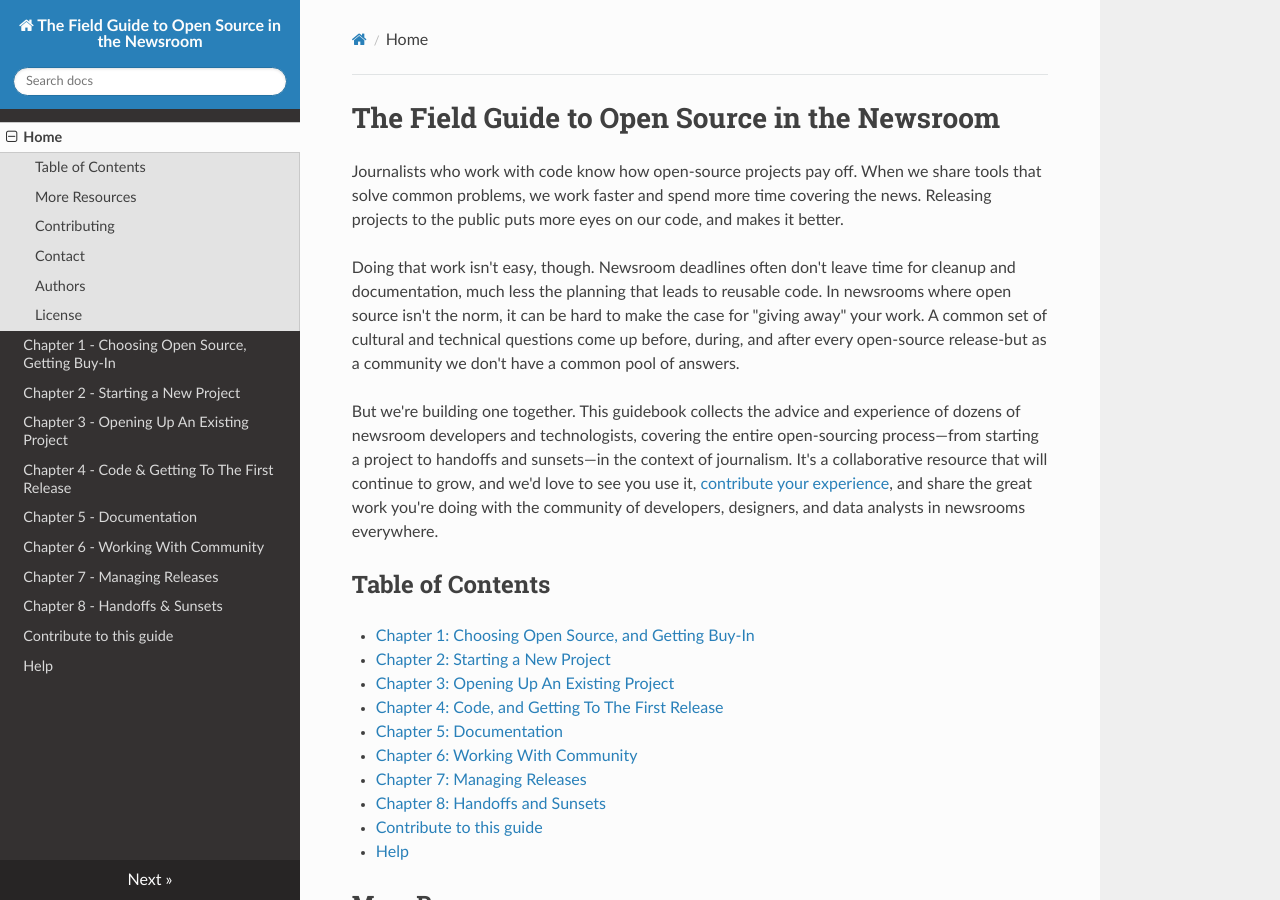
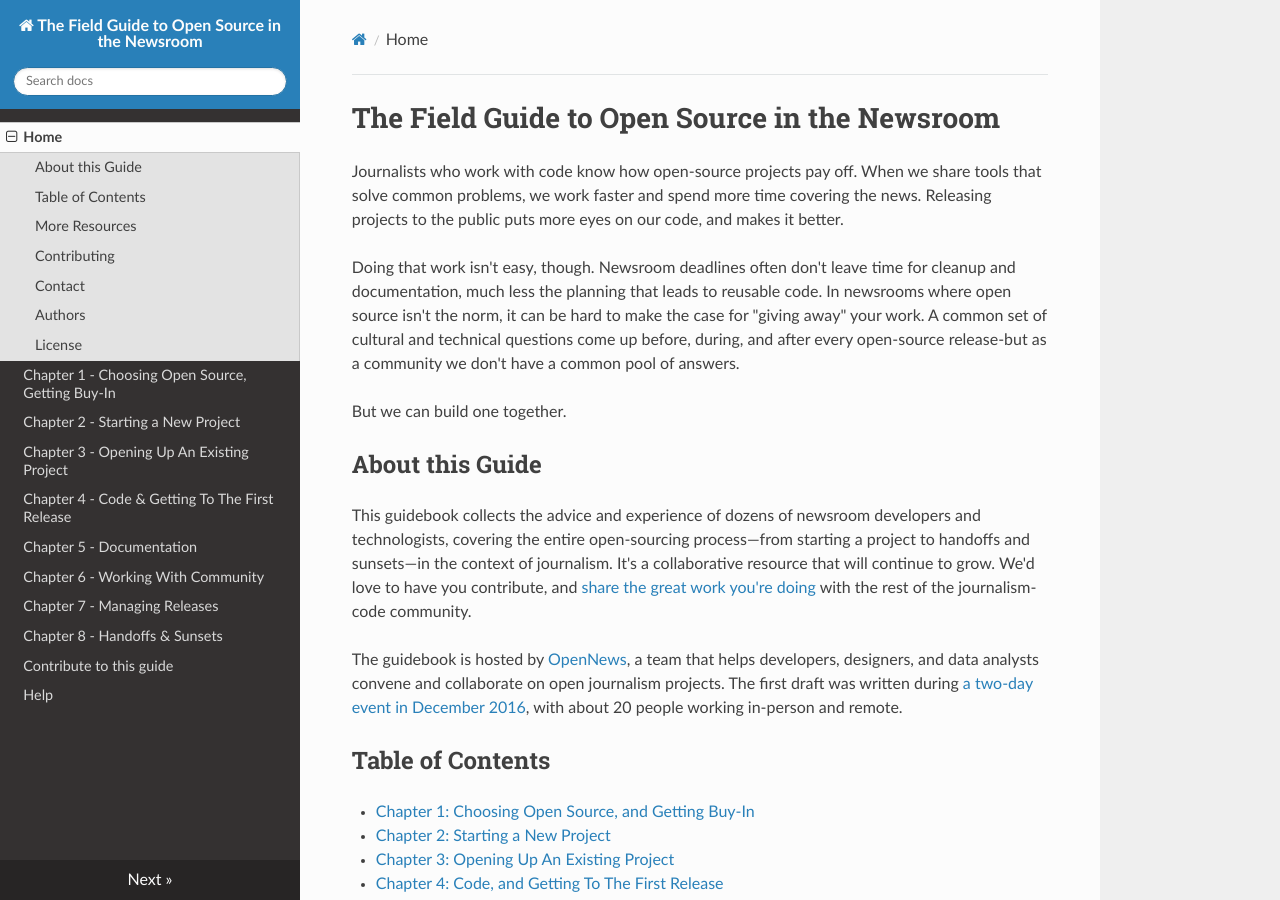
Before and after one commit to OpenNewsLabs/field-guide-open-source-newsroom, an MkDocs documentation site: the page built from docs/index.md, in a window 1280 px wide and 900 px high. Built offline with MkDocs 1.6.1, drawn with Linux system fonts in a browser that asks for light colours; nearby versions of some CDN libraries; old or Windows-style settings are respelled for this version of MkDocs.

Commit message:
expand About section of readme

```diff
--- a/docs/index.md
+++ b/docs/index.md
@@ -4,7 +4,13 @@ Journalists who work with code know how open-source projects pay off. When we sh
 
 Doing that work isn't easy, though. Newsroom deadlines often don't leave time for cleanup and documentation, much less the planning that leads to reusable code. In newsrooms where open source isn't the norm, it can be hard to make the case for "giving away" your work. A common set of cultural and technical questions come up before, during, and after every open-source release-but as a community we don't have a common pool of answers.
 
-But we're building one together. This guidebook collects the advice and experience of dozens of newsroom developers and technologists, covering the entire open-sourcing process—from starting a project to handoffs and sunsets—in the context of journalism. It's a collaborative resource that will continue to grow, and we'd love to see you use it, [contribute your experience](contributing.md), and share the great work you're doing with the community of developers, designers, and data analysts in newsrooms everywhere.
+But we can build one together.
+
+## About this Guide
+
+This guidebook collects the advice and experience of dozens of newsroom developers and technologists, covering the entire open-sourcing process—from starting a project to handoffs and sunsets—in the context of journalism. It's a collaborative resource that will continue to grow. We'd love to have you contribute, and [share the great work you're doing](contributing.md) with the rest of the journalism-code community.
+
+The guidebook is hosted by [OpenNews](https://opennews.org/), a team that helps developers, designers, and data analysts convene and collaborate on open journalism projects. The first draft was written during [a two-day event in December 2016](https://source.opennews.org/articles/building-guide-open-sourcing-newsroom-code/), with about 20 people working in-person and remote.
 
 ## Table of Contents
 
```
Also changed, not shown: README.md (+7 -1 lines).
